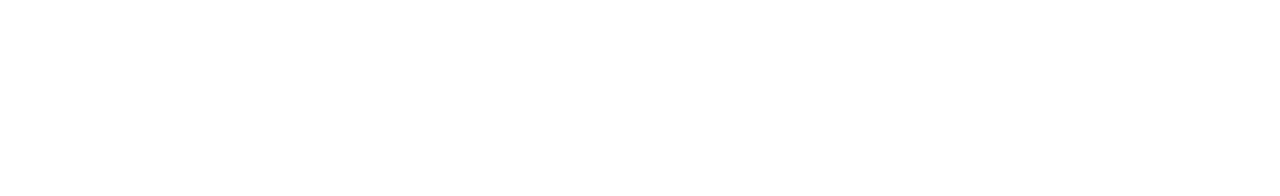
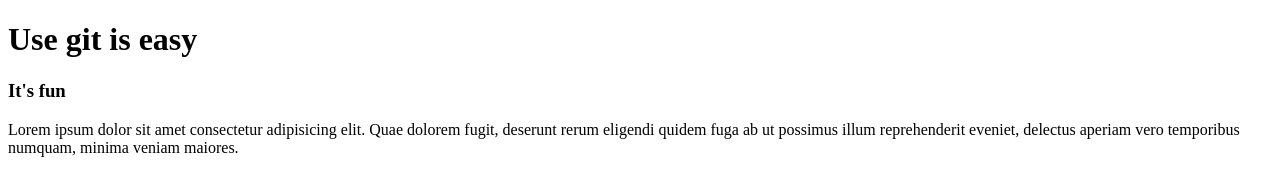
Before and after one commit to sheikhroman/my-second-repo, a plain HTML site: page index.html in a window 1280 px wide. Drawn offline with Linux system fonts and the light colour scheme.

Commit message:
add new code

```diff
--- a/index.html
+++ b/index.html
@@ -7,6 +7,8 @@
     <title>Second Repo</title>
 </head>
 <body>
-
+    <h1>Use git is easy</h1>
+    <h3>It's fun</h3>
+    <p>Lorem ipsum dolor sit amet consectetur adipisicing elit. Quae dolorem fugit, deserunt rerum eligendi quidem fuga ab ut possimus illum reprehenderit eveniet, delectus aperiam vero temporibus numquam, minima veniam maiores.</p>
 </body>
 </html>
```
